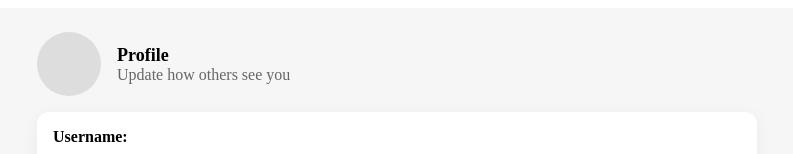
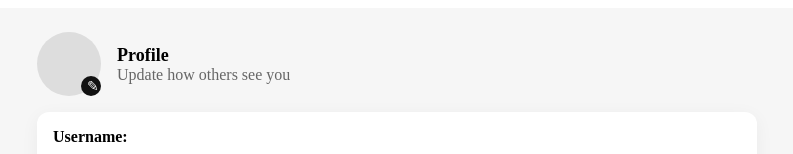
Before and after one commit to adhuldas/chat-app-ui, a React (Create React App) app: page /me in a window 1280 px wide. Shown: the top 154 px of the page, without its empty margins (243-1036 px from the left). Built offline with nearby package versions, Linux system fonts and the light colour scheme; no server answers.

Commit message:
profile picture integration

```diff
--- a/src/pages/ChatPage.js
+++ b/src/pages/ChatPage.js
@@ -96,8 +96,8 @@ export default function ChatPage() {
                 width: 36,
                 height: 36,
                 borderRadius: "50%",
-                background: me?.avatar_url
-                  ? `url(${me.avatar_url}) center/cover`
+                background: me?.files_id
+                  ? `url(${me.files_id}) center/cover`
                   : "#ddd",
               }}
             />
--- a/src/pages/ProfilePage.js
+++ b/src/pages/ProfilePage.js
@@ -1,4 +1,4 @@
-import React, { useContext, useEffect, useState,useMemo } from "react";
+import React, { useContext, useEffect, useState, useMemo, useRef } from "react";
 import { AuthContext } from "../context/AuthContext";
 import { io } from "socket.io-client";
 import { useNavigate } from "react-router-dom";
@@ -10,11 +10,16 @@ export default function ProfilePage() {
   const navigate = useNavigate();
   const { token, me, fetchMe, logout } = useContext(AuthContext);
   const [loading, setLoading] = useState(false);
+  const [imageUrl, setImageUrl] = useState(null);
+  const fileInputRef = useRef(null);
+
   // Initialize socket
   const socket = useMemo(() => {
     if (!token) return null;
     return io(SOCKET_URL, { auth: { token } });
   }, [token]);
+
+  // Fetch user details
   useEffect(() => {
     let mounted = true;
     if (!me) {
@@ -26,6 +31,54 @@ export default function ProfilePage() {
     return () => { mounted = false };
   }, [fetchMe]);
 
+  // Fetch profile image
+  useEffect(() => {
+    const fetchImage = async () => {
+      if (!me?.files_id || !token) return;
+      try {
+        const res = await fetch(`${me.files_id}`, {
+          method: "GET",
+          headers: {
+            "Content-Type": "application/json",
+            Authorization: `Bearer ${token}`,
+          },
+        });
+        if (!res.ok) throw new Error("Failed to fetch image");
+        const blob = await res.blob();
+        const url = URL.createObjectURL(blob);
+        setImageUrl(url);
+      } catch (err) {
+        console.error(err);
+        setImageUrl(null);
+      }
+    };
+    fetchImage();
+  }, [me, token]);
+
+  // Handle profile picture change
+  const handleImageChange = async (e) => {
+    const file = e.target.files?.[0];
+    if (!file) return;
+    const formData = new FormData();
+    formData.append("profile_picture", file);
+
+    try {
+      const res = await fetch(`${USER_API}/user/update/profile/image`, {
+        method: "POST",
+        headers: { Authorization: `Bearer ${token}` },
+        body: formData,
+      });
+      if (!res.ok) throw new Error("Upload failed");
+      // Refresh profile image
+      const newUrl = URL.createObjectURL(file);
+      setImageUrl(newUrl);
+      alert("Profile picture updated!");
+    } catch (err) {
+      console.error(err);
+      alert("Failed to update profile picture");
+    }
+  };
+
   // Logout handler
   const handleLogout = () => {
     if (socket) socket.disconnect();
@@ -36,23 +89,72 @@ export default function ProfilePage() {
   return (
     <div style={{ minHeight: "100vh", background: "#f6f6f6" }}>
       <div style={{ maxWidth: 720, margin: "0 auto", padding: 24 }}>
-        <div style={{ display: "flex", alignItems: "center", gap: 16, marginBottom: 16 }}>
-          <div style={{ width: 64, height: 64, borderRadius: "50%", background: "#ddd" }} />
+        <div style={{ display: "flex", alignItems: "center", gap: 16, marginBottom: 16, position: "relative" }}>
+          <div style={{ position: "relative" }}>
+            <div
+              style={{
+                width: 64,
+                height: 64,
+                borderRadius: "50%",
+                background: "#ddd",
+                backgroundImage: imageUrl ? `url(${imageUrl})` : "none",
+                backgroundSize: "cover",
+                backgroundPosition: "center",
+              }}
+            />
+            <button
+              onClick={() => fileInputRef.current.click()}
+              style={{
+                position: "absolute",
+                bottom: 0,
+                right: 0,
+                background: "#111",
+                color: "#fff",
+                borderRadius: "50%",
+                border: "none",
+                width: 20,
+                height: 20,
+                fontSize: 14,
+                cursor: "pointer",
+              }}
+              title="Edit"
+            >
+              ✎
+            </button>
+            <input
+              type="file"
+              accept="image/*"
+              ref={fileInputRef}
+              style={{ display: "none" }}
+              onChange={handleImageChange}
+            />
+          </div>
           <div>
             <div style={{ fontWeight: 600, fontSize: 18 }}>Profile</div>
             <div style={{ color: "#666" }}>Update how others see you</div>
           </div>
         </div>
+
         {loading ? (
           <div>Loading…</div>
         ) : (
           <div style={{ background: "#fff", padding: 16, borderRadius: 12, boxShadow: "0 4px 18px rgba(0,0,0,0.05)" }}>
             <div style={{ marginBottom: 8 }}><b>Username:</b> {me?.username}</div>
-            <div style={{ marginBottom: 8 }}><b>Full Name:</b> {me?.firstname+" "+me?.lastname || "-"}</div>
+            <div style={{ marginBottom: 8 }}><b>Full Name:</b> {me?.firstname + " " + me?.lastname || "-"}</div>
             <div style={{ marginBottom: 8 }}><b>User ID:</b> {me?.user_id || me?._id || "-"}</div>
-            <div style={{ marginBottom: 8 }}><b>Phone Number:</b> {me?.country_code+" "+me?.phone_number}</div>
-            <div style={{ marginBottom: 8 }}><b>Timezone:</b> {me?.timezone ||"-"}</div>
-            <button onClick={handleLogout} style={{ marginTop: 12, padding: "10px 16px", borderRadius: 10, border: "1px solid #111", background: "#111", color: "#fff" }}>
+            <div style={{ marginBottom: 8 }}><b>Phone Number:</b> {me?.country_code + " " + me?.phone_number || "-"}</div>
+            <div style={{ marginBottom: 8 }}><b>Timezone:</b> {me?.timezone || "-"}</div>
+            <button
+              onClick={handleLogout}
+              style={{
+                marginTop: 12,
+                padding: "10px 16px",
+                borderRadius: 10,
+                border: "1px solid #111",
+                background: "#111",
+                color: "#fff",
+              }}
+            >
               Logout
             </button>
           </div>
```
